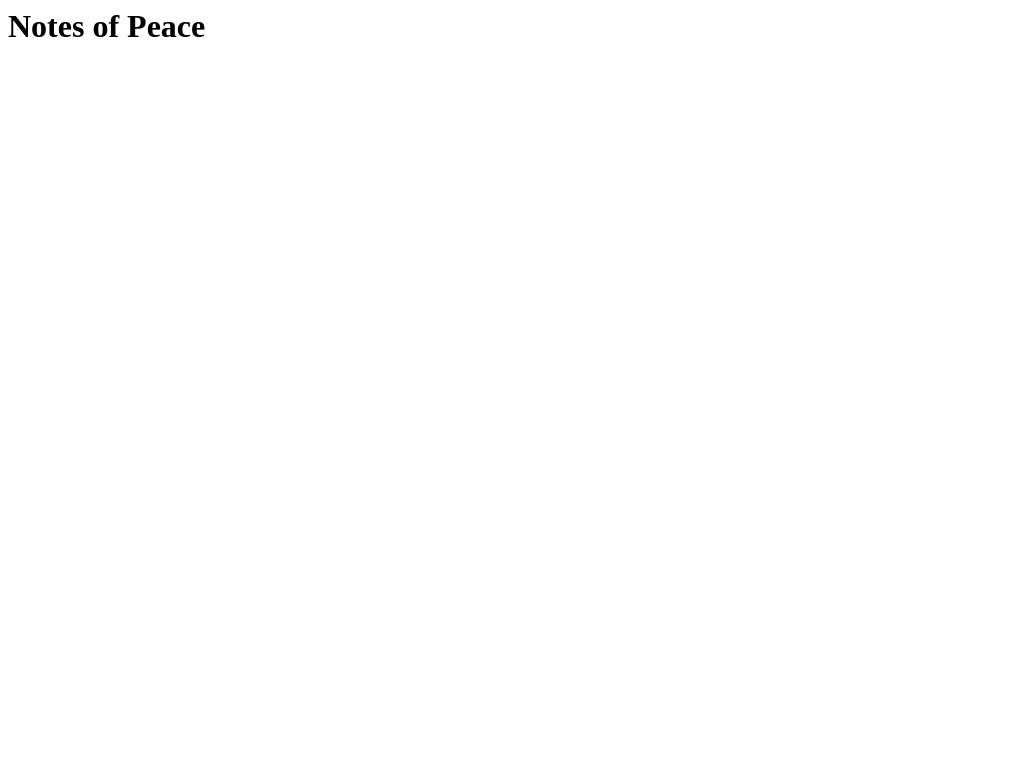
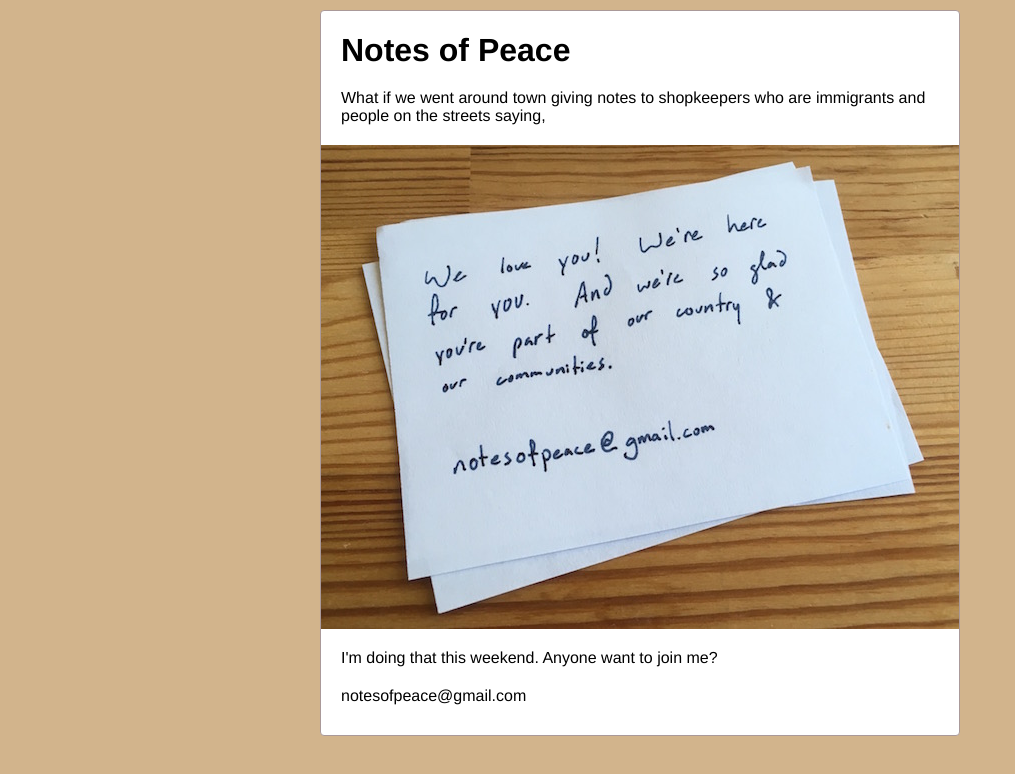
Before and after one commit to notesofpeace/notesofpeace.github.io, a plain HTML site: page index.html in a window 1280 px wide. Shown: the whole page, without its empty margins (0-1015 px from the left). Drawn offline with Linux system fonts and the light colour scheme.

Commit message:
first cut

```diff
--- a/index.html
+++ b/index.html
@@ -2,10 +2,36 @@
 
 <head>
 <title>Notes of Peace</title>
+<style type="text/css">
+body {
+  font-family: 'Helvetica Neue', Verdana, sans-serif;
+  background-color: tan;
+}
+
+div {
+  width: 638px;
+  margin: 10px auto;
+  background-color: white;
+  padding-top: 1px;
+  padding-bottom: 10px;
+  border: 1px solid #a99;
+  border-radius: 4px;
+}
+h1, p {
+  margin: 20px;
+}
+
+</style>
 <head>
 
 <body>
+<div>
 <h1>Notes of Peace</h1>
+<p>What if we went around town giving notes to shopkeepers who are immigrants and people on the streets saying,</p>
+<img src="notes_of_peace_cropped.jpeg"/>
+<p>I'm doing that this weekend. Anyone want to join me?</p>
+<p>notesofpeace@gmail.com</p>
+</div>
 </body>
 
 </html>
```
Also changed, not shown: notes_of_peace.jpg (added), notes_of_peace_cropped.jpeg (added).
